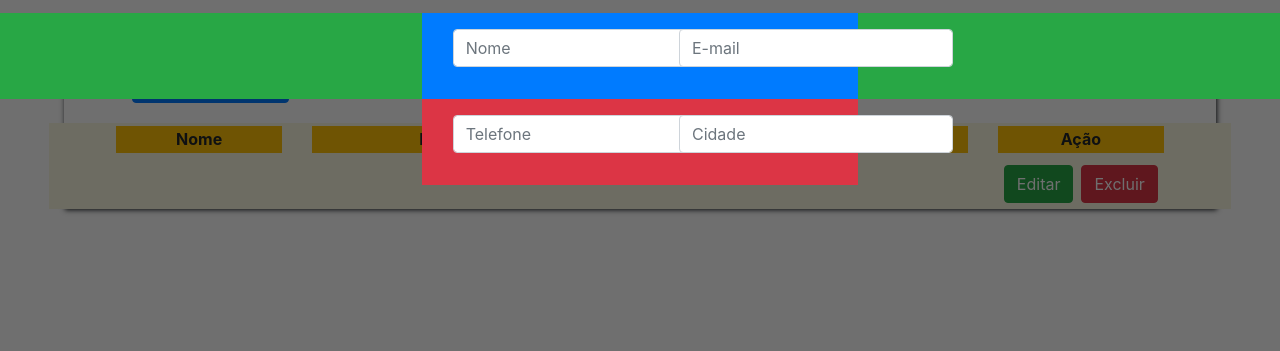
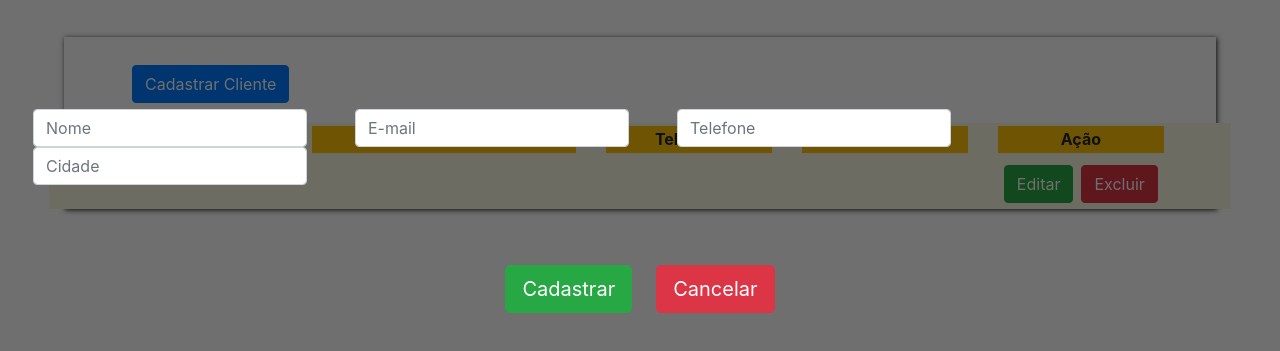
Before and after one commit to wellington-bonjardim/cadastro-clientes, a plain HTML site: page index.html in a window 1280 px wide. Shown: the part 83-434 px from the top of the page. Drawn offline with nearby package versions, Linux system fonts and the light colour scheme.

Commit message:
melhorando a pagina de cadastro

```diff
--- a/index.html
+++ b/index.html
@@ -46,41 +46,30 @@
           </div>
         </div>
 
+<!--//-------------------------NOVO CLIENTE------------------------//-->
           <div class="cadastro">
             <header>
               <h1 class="bg-warning p-3 text-center font-weight-bold mb-3">Novo Cliente</h1>
-           <!--  <button class="btn btn-danger">X</button> -->
             </header>
 
-          <form action="" method="" class="text-center">
+            <form action="" method="" class="text-center d-flex justify-content-center align-items-center">
 
-            <div class="row bg-success">
-              <div class="col-md-4 m-auto bg-primary p-3">
-                <div class="form-group form-inline">
-                  <div class="col-md-2">
-                    <input name="nome" type="text" class="form-control " placeholder="Nome">
-                  </div>
-                  <div class="col-md-2 m-auto">
-                    <input name="email" type="text" class="form-control ml-4" placeholder="E-mail">
-                  </div>
-                </div>
-              </div>
+              <div class="row justify-content-center mt-5 p-5">
+
+                <div class="form-inline">
+                  <input name="nome" type="text" class="form-control mr-5" placeholder="Nome" required>
+                  <input name="email" type="text" class="form-control  mr-5" placeholder="E-mail" required>
+                  <input name="telefone" type="text" class="form-control mr-5" placeholder="Telefone" required>
+                  <input name="cidade" type="text" class="form-control" placeholder="Cidade" required>
                 </div>
 
-            <div class="row">
-              <div class="col-md-4 m-auto bg-danger p-3">
-                <div class="form-group form-inline">
-                  <div class="col-md-2">
-                    <input name="telefone" type="text" class="form-control" placeholder="Telefone">
               </div>
-                  <div class="col-md-2 m-auto">
-                    <input name="cidade" type="text" class="form-control ml-4" placeholder="Cidade">
+            </form>
+
+            <div class="row justify-content-center m-3 p-3">
+              <button class="btn btn-lg btn-success mr-4">Cadastrar</button>
+              <button class="btn btn-lg btn-danger">Cancelar</button>
             </div>
-                </div>
-              </div>
-            </div>
-
-          </form>
 
           </div>
       </main>
```
Lines whose indentation alone changed are shown as unchanged.
